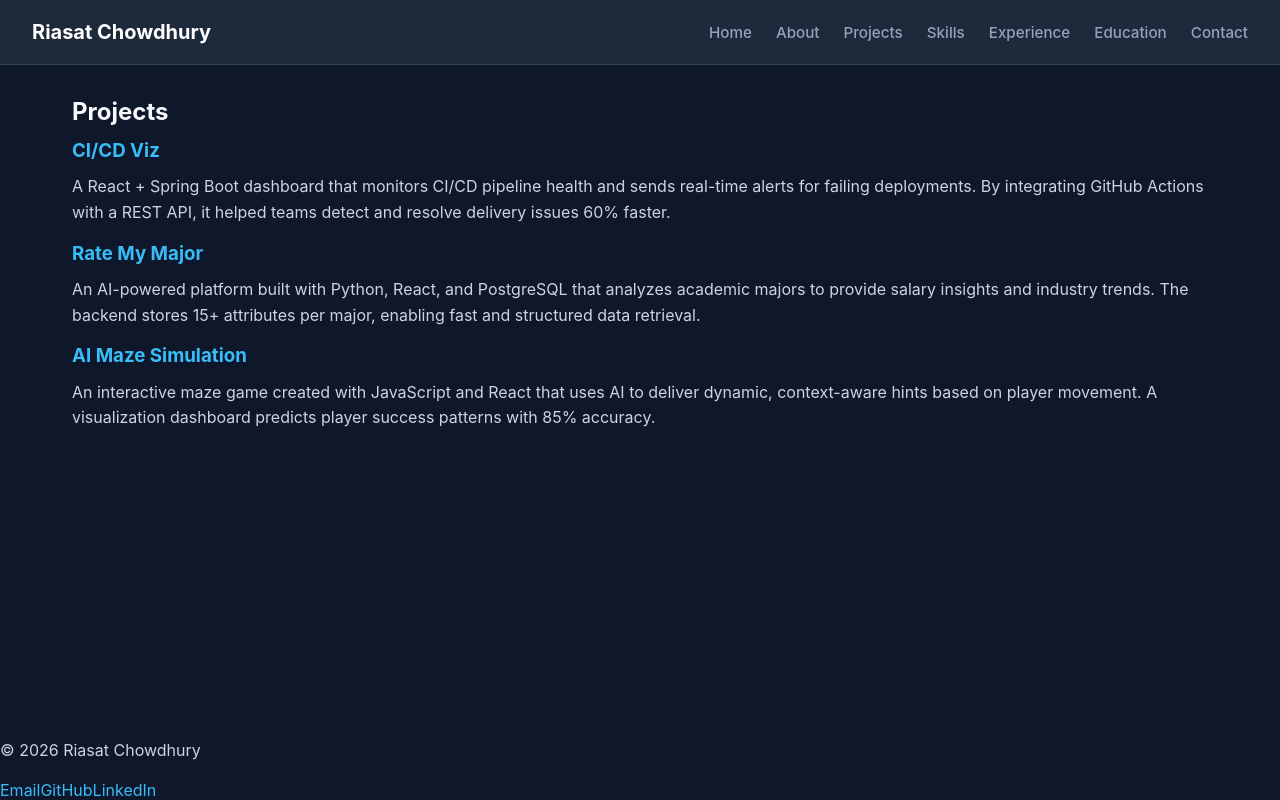
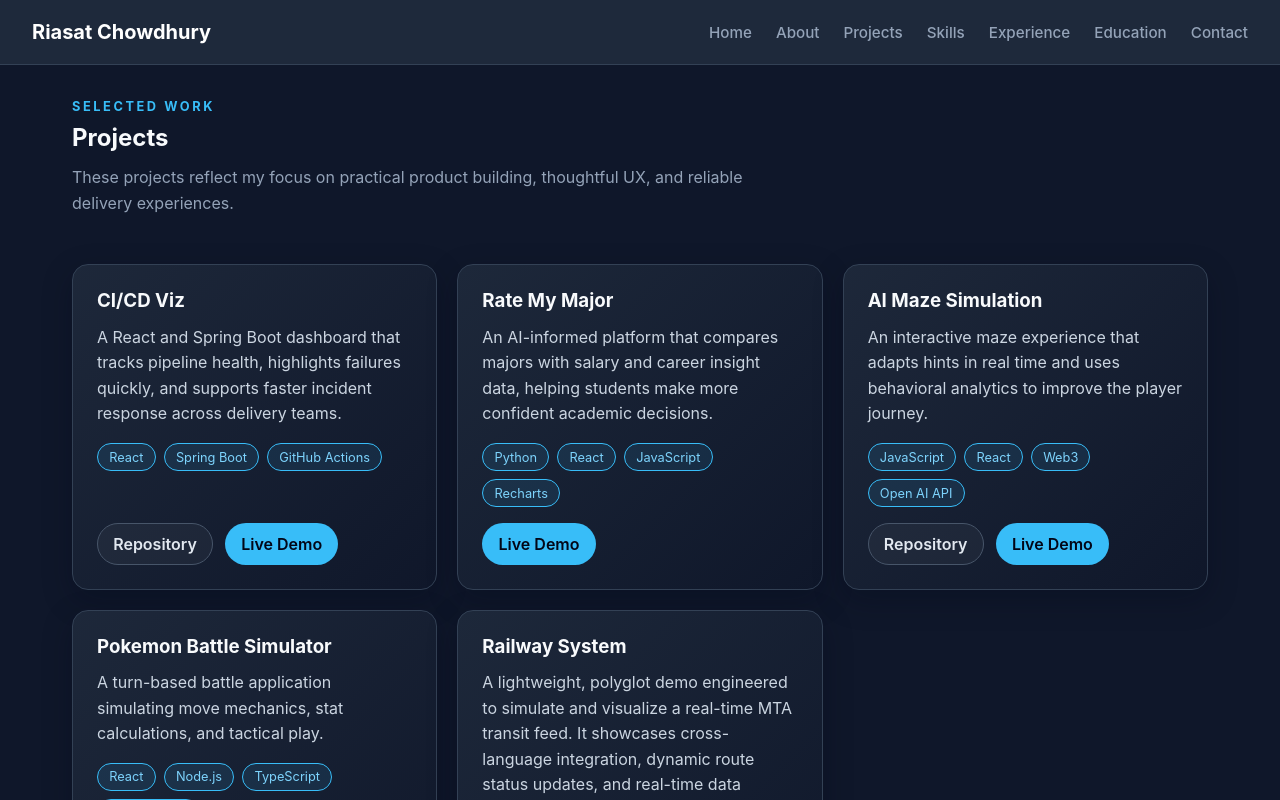
Before and after one commit to rchowd9/personal-portfolio, a React (Vite) app: page /projects in a window 1280 px wide. Shown: the top 800 px of the page. Built offline with nearby package versions, Linux system fonts and the light colour scheme.

Commit message:
Fixed the issues

```diff
--- a/src/components/ProjectCard.jsx
+++ b/src/components/ProjectCard.jsx
@@ -1,28 +1,51 @@
 import React from "react";
-import ProjectCard from "../components/ProjectCard";
 
-export default function Projects() {
-  const projects = [
-    {
-      title: "Automation Tool",
-      description: "CLI tool that automates data workflows.",
-      tech: ["Python", "Docker"],
-      link: "https://github.com/riasatchowdhury/automation-tool"
-    },
-    {
-      title: "Portfolio Website",
-      description: "Personal portfolio built with React and Tailwind CSS.",
-      tech: ["React", "Tailwind", "Vercel"],
-      link: "https://riasat.dev"
-    }
-  ];
+export default function ProjectCard({
+  title,
+  description,
+  tech = [],
+  liveUrl,
+  repoUrl,
+  link,
+}) {
+  const projectLink = liveUrl || link;
 
   return (
-    <section className="projects">
-      <h2>Projects</h2>
-      {projects.map((p, i) => (
-        <ProjectCard key={i} {...p} />
-      ))}
-    </section>
+    <article className="project-card">
+      <div className="project-card__content">
+        <h3>{title}</h3>
+        <p>{description}</p>
+        <div className="project-tags">
+          {tech.map((item) => (
+            <span key={item} className="project-tag">
+              {item}
+            </span>
+          ))}
+        </div>
+      </div>
+
+      <div className="project-links">
+        {repoUrl ? (
+          <a
+            href={repoUrl}
+            target="_blank"
+            rel="noopener noreferrer"
+            className="project-link project-link--secondary"
+          >
+            Repository
+          </a>
+        ) : null}
+        {projectLink ? (
+          <a
+            href={projectLink}
+            target="_blank"
+            rel="noopener noreferrer"
+            className="project-link project-link--primary"
+          >
+            Live Demo
+          </a>
+        ) : null}
+      </div>
+    </article>
   );
 }
--- a/src/index.css
+++ b/src/index.css
@@ -85,6 +85,117 @@ button:active {
 }
 
 /* ==========================================================================
+   Projects Showcase
+   ========================================================================== */
+.projects-section {
+  display: flex;
+  flex-direction: column;
+  gap: 1.5rem;
+}
+
+.section-heading {
+  margin-bottom: 0.5rem;
+}
+
+.section-kicker {
+  color: #38bdf8;
+  font-size: 0.8rem;
+  font-weight: 700;
+  letter-spacing: 0.2em;
+  text-transform: uppercase;
+  margin-bottom: 0.35rem;
+}
+
+.section-description {
+  max-width: 700px;
+  color: #94a3b8;
+}
+
+.projects-grid {
+  display: grid;
+  grid-template-columns: repeat(auto-fit, minmax(280px, 1fr));
+  gap: 1.25rem;
+}
+
+.project-card {
+  background: linear-gradient(135deg, rgba(30, 41, 59, 0.95), rgba(15, 23, 42, 0.95));
+  border: 1px solid #334155;
+  border-radius: 16px;
+  padding: 1.5rem;
+  display: flex;
+  flex-direction: column;
+  justify-content: space-between;
+  min-height: 240px;
+  box-shadow: 0 10px 30px rgba(2, 6, 23, 0.25);
+}
+
+.project-card__content h3 {
+  margin-bottom: 0.75rem;
+}
+
+.project-card__content p {
+  margin-bottom: 1rem;
+}
+
+.project-tags {
+  display: flex;
+  flex-wrap: wrap;
+  gap: 0.5rem;
+  margin-bottom: 1rem;
+}
+
+.project-tag {
+  border: 1px solid #38bdf8;
+  border-radius: 999px;
+  color: #7dd3fc;
+  font-size: 0.8rem;
+  padding: 0.35rem 0.7rem;
+  background-color: rgba(56, 189, 248, 0.1);
+}
+
+.project-links {
+  display: flex;
+  flex-wrap: wrap;
+  gap: 0.75rem;
+  margin-top: auto;
+}
+
+.project-link {
+  display: inline-flex;
+  align-items: center;
+  justify-content: center;
+  padding: 0.6rem 0.95rem;
+  border-radius: 999px;
+  font-weight: 600;
+  border: 1px solid transparent;
+}
+
+.project-link:hover {
+  text-decoration: none;
+}
+
+.project-link--primary {
+  background-color: #38bdf8;
+  color: #020617;
+}
+
+.project-link--primary:hover {
+  background-color: #7dd3fc;
+  color: #020617;
+}
+
+.project-link--secondary {
+  background-color: rgba(255, 255, 255, 0.04);
+  border-color: #475569;
+  color: #e2e8f0;
+}
+
+.project-link--secondary:hover {
+  border-color: #7dd3fc;
+  color: #ffffff;
+}
+
+/* ==========================================================================
    Navbar & Navigation
    ========================================================================== */
 .navbar {
--- a/src/pages/Projects.jsx
+++ b/src/pages/Projects.jsx
@@ -1,57 +1,65 @@
 import React from "react";
+import ProjectCard from "../components/ProjectCard";
 
 export default function Projects() {
+  const projects = [
+    {
+      title: "CI/CD Viz",
+      description:
+        "A React and Spring Boot dashboard that tracks pipeline health, highlights failures quickly, and supports faster incident response across delivery teams.",
+      tech: ["React", "Spring Boot", "GitHub Actions"],
+      liveUrl: "https://ci-cd-pipeliner-nlfx.vercel.app/",
+      repoUrl: "https://github.com/rchowd9/CI-CD-Viz"
+    },
+    {
+      title: "Rate My Major",
+      description:
+        "An AI-informed platform that compares majors with salary and career insight data, helping students make more confident academic decisions.",
+      tech: ["Python", "React", "JavaScript", "Recharts"],
+      liveUrl: "https://major-roast-b107bbce.base44.app/",
+    },
+    {
+      title: "AI Maze Simulation",
+      description:
+        "An interactive maze experience that adapts hints in real time and uses behavioral analytics to improve the player journey.",
+      tech: ["JavaScript", "React", "Web3", "Open AI API"],
+      liveUrl: "https://toq2gn.jdoodle.io/",
+      repoUrl: "https://github.com/rchowd9/AI-MazeGame",
+    },
+    {
+      title: "Pokemon Battle Simulator",
+      description:
+        "A turn-based battle application simulating move mechanics, stat calculations, and tactical play.",
+      tech: ["React", "Node.js", "TypeScript", "Tailwind CSS"],
+      liveUrl: "https://pkmn-battle-simulator.vercel.app/",
+      repoUrl: "https://github.com/rchowd9/pkmnBattleSimulator",
+    },
+
+    {
+      title: "Railway System",
+      description:
+        "A lightweight, polyglot demo engineered to simulate and visualize a real-time MTA transit feed. It showcases cross-language integration, dynamic route status updates, and real-time data processing to mirror a live subway tracking experience.",
+      tech: ["PHP", "Go", "Redis", "Python"],
+      repoUrl: "https://github.com/rchowd9/railway-system",
+    },
+  ];
+
   return (
-    <section>
-      <h2>Projects</h2>
+    <section className="projects-section">
+      <div className="section-heading">
+        <p className="section-kicker">Selected work</p>
+        <h2>Projects</h2>
+        <p className="section-description">
+          These projects reflect my focus on practical product building, thoughtful UX,
+          and reliable delivery experiences.
+        </p>
+      </div>
 
-      <h3>
-        <a
-          href="https://ci-cd-pipeliner-nlfx.vercel.app/"
-          target="_blank"
-          rel="noopener noreferrer"
-        >
-          CI/CD Viz
-        </a>
-      </h3>
-      <p>
-        A React + Spring Boot dashboard that monitors CI/CD pipeline health and
-        sends real-time alerts for failing deployments. By integrating GitHub
-        Actions with a REST API, it helped teams detect and resolve delivery
-        issues 60% faster.
-      </p>
-
-      <h3>
-        <a
-          href="https://major-roast-b107bbce.base44.app/"
-          target="_blank"
-          rel="noopener noreferrer"
-        >
-          Rate My Major
-        </a>
-      </h3>
-      <p>
-        An AI-powered platform built with Python, React, and PostgreSQL that
-        analyzes academic majors to provide salary insights and industry trends.
-        The backend stores 15+ attributes per major, enabling fast and structured
-        data retrieval.
-      </p>
-
-      <h3>
-        <a
-          href="https://toq2gn.jdoodle.io/"
-          target="_blank"
-          rel="noopener noreferrer"
-        >
-          AI Maze Simulation
-        </a>
-      </h3>
-      <p>
-        An interactive maze game created with JavaScript and React that uses AI
-        to deliver dynamic, context-aware hints based on player movement. A
-        visualization dashboard predicts player success patterns with 85%
-        accuracy.
-      </p>
+      <div className="projects-grid">
+        {projects.map((project) => (
+          <ProjectCard key={project.title} {...project} />
+        ))}
+      </div>
     </section>
   );
 }
```
